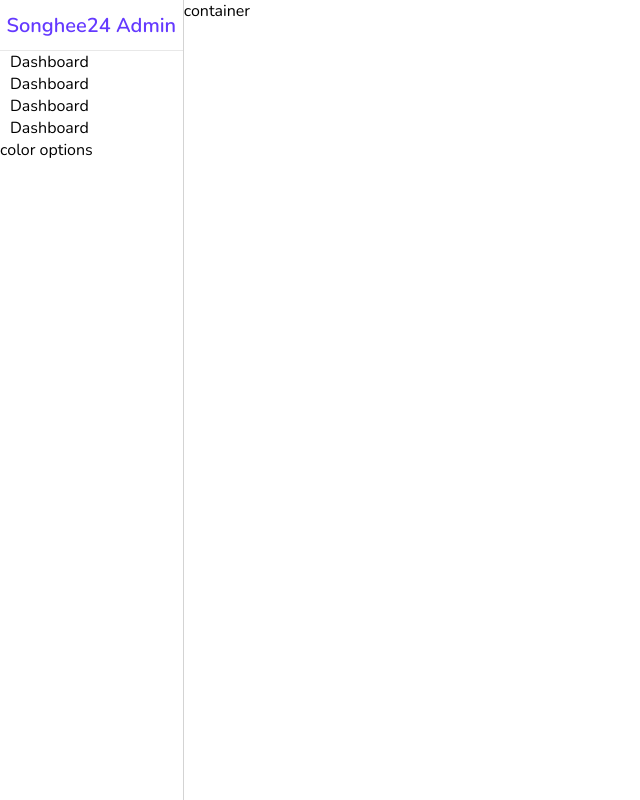
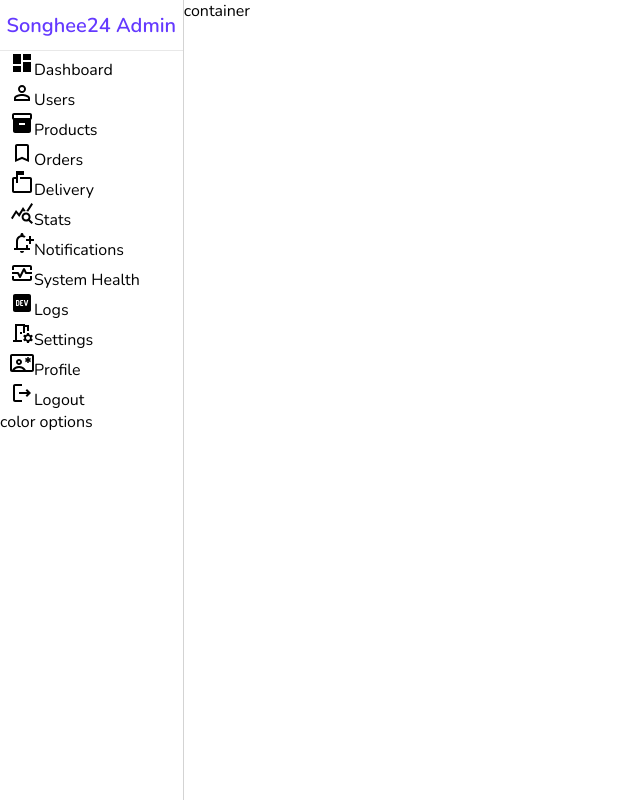
Before and after one commit to songhee24/admin-dashboard, a React (Create React App) app: page / in a window 1280 px wide. Shown: the whole page, without its empty margins (0-640 px from the left). Built offline with nearby package versions, Linux system fonts and the light colour scheme.

Commit message:
mui icons dynamic rendering

```diff
--- a/src/components/Sidebar.jsx
+++ b/src/components/Sidebar.jsx
@@ -1,5 +1,6 @@
 import React from 'react';
 import './sidebar.scss';
+import { MENU_ITEMS } from '../utils/constants/general';
 
 const Sidebar = () => {
     return (
@@ -9,18 +10,12 @@ const Sidebar = () => {
             </div>
             <div className="center">
                 <ul>
-                    <li>
-                        <span>Dashboard </span>
-                    </li>
-                    <li>
-                        <span>Dashboard </span>
-                    </li>
-                    <li>
-                        <span>Dashboard </span>
-                    </li>
-                    <li>
-                        <span>Dashboard </span>
-                    </li>
+                    {MENU_ITEMS.map((item) => (
+                        <li key={item.text}>
+                            {item.icon}
+                            <span>{item.text}</span>
+                        </li>
+                    ))}
                 </ul>
             </div>
             <div className="bottom">color options</div>
--- /dev/null
+++ b/src/utils/constants/general.js
@@ -0,0 +1,63 @@
+import DashboardIcon from '@mui/icons-material/Dashboard';
+import PersonOutlineOutlinedIcon from '@mui/icons-material/PersonOutlineOutlined';
+import InventoryIcon from '@mui/icons-material/Inventory';
+import BookmarkBorderOutlinedIcon from '@mui/icons-material/BookmarkBorderOutlined';
+import MarkunreadMailboxOutlinedIcon from '@mui/icons-material/MarkunreadMailboxOutlined';
+import QueryStatsOutlinedIcon from '@mui/icons-material/QueryStatsOutlined';
+import NotificationAddOutlinedIcon from '@mui/icons-material/NotificationAddOutlined';
+import MonitorHeartOutlinedIcon from '@mui/icons-material/MonitorHeartOutlined';
+import LogoDevOutlinedIcon from '@mui/icons-material/LogoDevOutlined';
+import RoomPreferencesOutlinedIcon from '@mui/icons-material/RoomPreferencesOutlined';
+import ContactEmergencyOutlinedIcon from '@mui/icons-material/ContactEmergencyOutlined';
+import LogoutOutlinedIcon from '@mui/icons-material/LogoutOutlined';
+
+export const MENU_ITEMS = [
+    {
+        text: 'Dashboard',
+        icon: <DashboardIcon />,
+    },
+    {
+        text: 'Users',
+        icon: <PersonOutlineOutlinedIcon />,
+    },
+    {
+        text: 'Products',
+        icon: <InventoryIcon />,
+    },
+    {
+        text: 'Orders',
+        icon: <BookmarkBorderOutlinedIcon />,
+    },
+    {
+        text: 'Delivery',
+        icon: <MarkunreadMailboxOutlinedIcon />,
+    },
+    {
+        text: 'Stats',
+        icon: <QueryStatsOutlinedIcon />,
+    },
+    {
+        text: 'Notifications',
+        icon: <NotificationAddOutlinedIcon />,
+    },
+    {
+        text: 'System Health',
+        icon: <MonitorHeartOutlinedIcon />,
+    },
+    {
+        text: 'Logs',
+        icon: <LogoDevOutlinedIcon />,
+    },
+    {
+        text: 'Settings',
+        icon: <RoomPreferencesOutlinedIcon />,
+    },
+    {
+        text: 'Profile',
+        icon: <ContactEmergencyOutlinedIcon />,
+    },
+    {
+        text: 'Logout',
+        icon: <LogoutOutlinedIcon />,
+    },
+];
```
